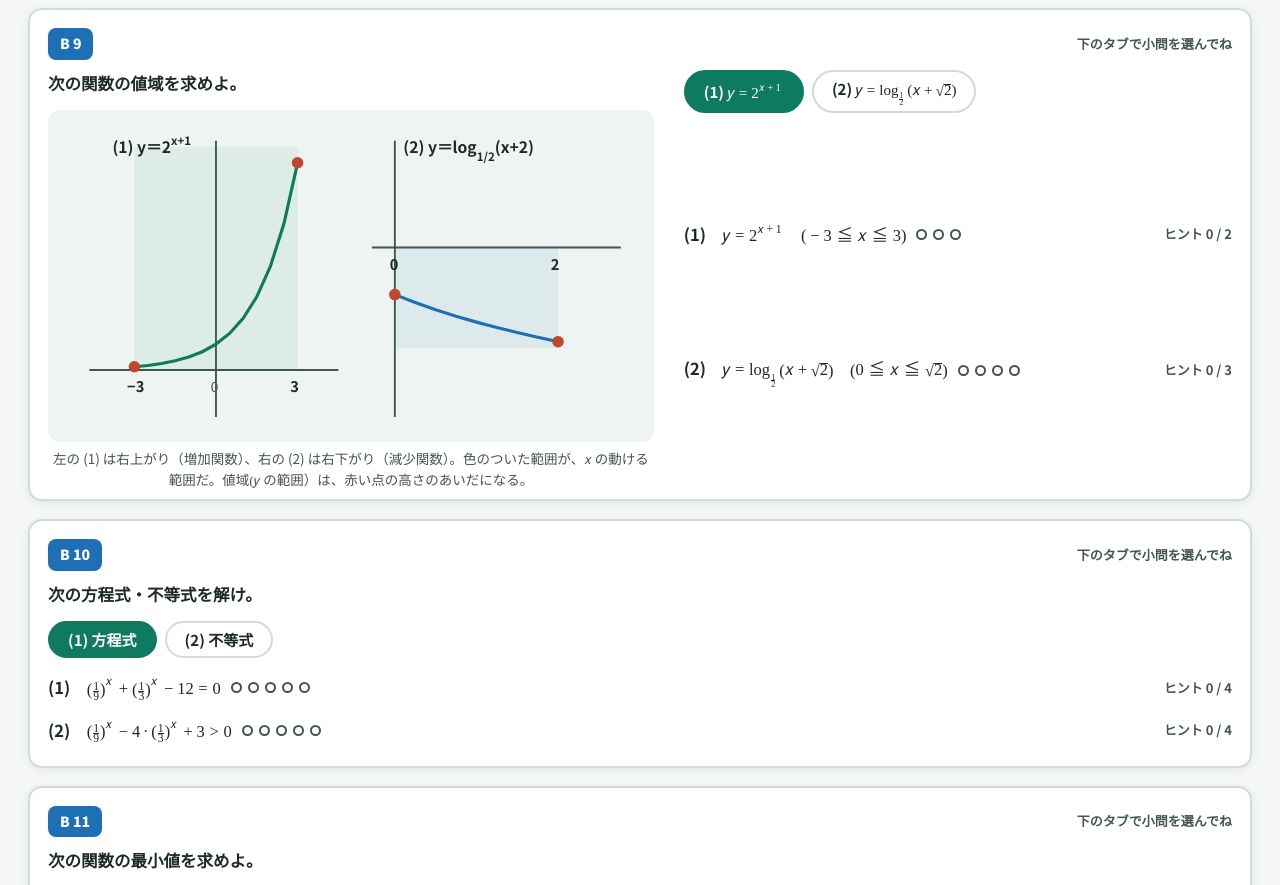
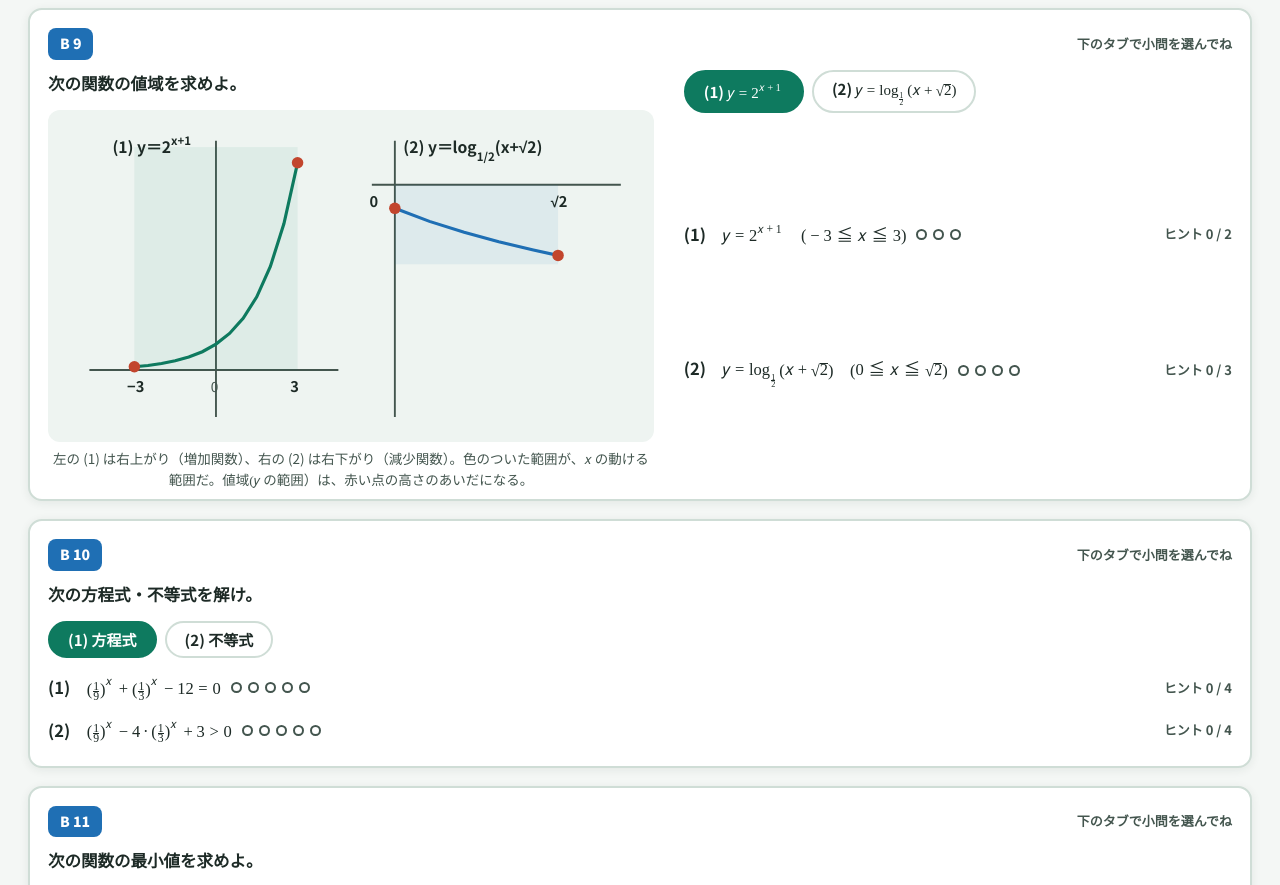
Before and after one commit to asumax1128/math, a plain HTML site: page expo-shomatsu.html in a window 1280 px wide. Shown: the part 2900-3785 px from the top of the page. Drawn offline with Linux system fonts and the light colour scheme; a web font is replaced by a local one.

Commit message:
expo-shomatsu: CORRECT B9 graph (2) back to log_{1/2}(x+sqrt2) (problem text/answer are x+sqrt2, 0<=x<=sqrt2, range -3/2..-1/2); keep only the true alignment fixes (curve starts on the y-axis, axis labels under the axis)

```diff
--- a/expo-shomatsu.html
+++ b/expo-shomatsu.html
@@ -1155,15 +1155,15 @@
                 <text x="222" y="258" class="svg-txt" font-size="14">3</text>
                 <text x="146" y="258" class="svg-txt-soft" font-size="13">0</text>
                 <text x="52" y="30" class="svg-txt" font-size="15" fill="var(--accent-deep)">(1) y＝2<tspan baseline-shift="super" font-size="11">x+1</tspan></text>
-                <line x1="300" y1="120" x2="538" y2="120" stroke="var(--ink-soft)" stroke-width="1.8"></line>
+                <line x1="300" y1="60" x2="538" y2="60" stroke="var(--ink-soft)" stroke-width="1.8"></line>
                 <line x1="322" y1="282" x2="322" y2="18" stroke="var(--ink-soft)" stroke-width="1.8"></line>
-                <rect x="322" y="120" width="156" height="96" fill="var(--blue)" opacity=".08"></rect>
-                <path d="M322 165 L341.5 172.6 L361 179.5 L380.5 185.7 L400 191.3 L419.5 196.5 L439 201.3 L458.5 205.8 L478 210" fill="none" stroke="var(--blue)" stroke-width="3"></path>
-                <circle cx="322" cy="165" r="5.5" fill="var(--red)"></circle>
-                <circle cx="478" cy="210" r="5.5" fill="var(--red)"></circle>
-                <text x="317" y="141" class="svg-txt" font-size="14">0</text>
-                <text x="471" y="141" class="svg-txt" font-size="14">2</text>
-                <text x="330" y="30" class="svg-txt" font-size="15" fill="var(--blue)">(2) y＝log<tspan baseline-shift="sub" font-size="11">1/2</tspan>(x+2)</text>
+                <rect x="322" y="60" width="156" height="76" fill="var(--blue)" opacity=".08"></rect>
+                <path d="M322 82.5 L355.1 95 L388.2 105.5 L421.3 114.5 L454.4 122.4 L478 127.5" fill="none" stroke="var(--blue)" stroke-width="3"></path>
+                <circle cx="322" cy="82.5" r="5.5" fill="var(--red)"></circle>
+                <circle cx="478" cy="127.5" r="5.5" fill="var(--red)"></circle>
+                <text x="306" y="81" text-anchor="end" class="svg-txt" font-size="14">0</text>
+                <text x="471" y="81" class="svg-txt" font-size="14">√2</text>
+                <text x="330" y="30" class="svg-txt" font-size="15" fill="var(--blue)">(2) y＝log<tspan baseline-shift="sub" font-size="11">1/2</tspan>(x+√2)</text>
               </svg>
             </div>
             <figcaption>左の (1) は右上がり（増加関数）、右の (2) は右下がり（減少関数）。色のついた範囲が、<math><mi>x</mi></math> の動ける範囲だ。値域<math><mo>(</mo><mi>y</mi></math> の範囲）は、赤い点の高さのあいだになる。</figcaption>
```
